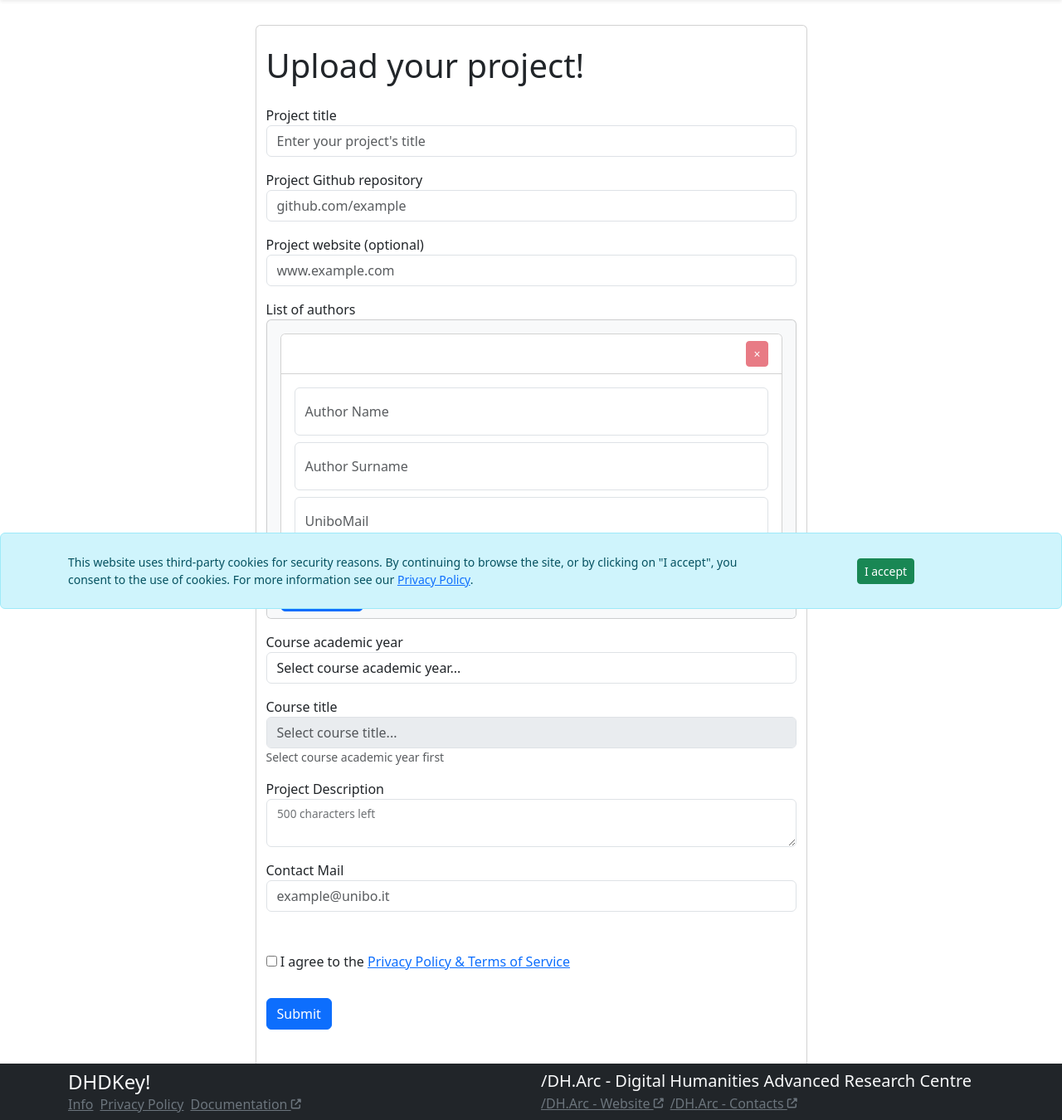
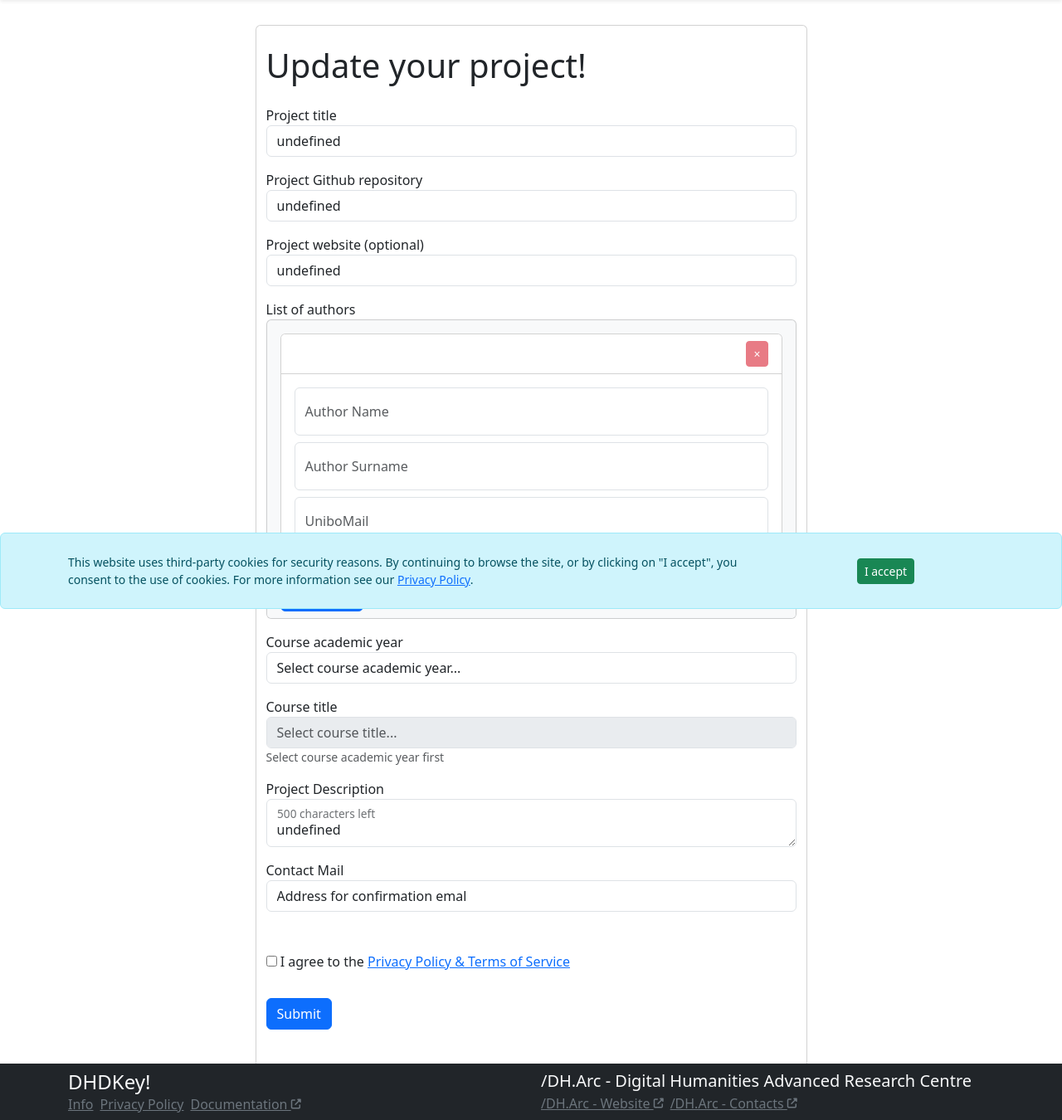
Before and after one commit to dharc-org/dhdkey, a Flask app: template app/templates/update.html in a window 1280 px wide. Shown: the part 66-1416 px from the top of the page at 83% size. Run offline with Flask 2, Linux system fonts and the light colour scheme; the template is opened without the code that fills it, so the values that code supplies are empty; parts of the project's set-up code (start-up, migrations or seed data) failed here and were passed over; some libraries are stand-ins or nearby versions.

Commit message:
project editing page and functional

```diff
--- a/app/routes.py
+++ b/app/routes.py
@@ -94,6 +94,35 @@ def projects():
             search = request.args['search']
         return render_template('projects.html', title='Projects', data=data, name=None, autdata=autdata, author=False, search=search)
 
+@app.route('/projects/edit/project', methods=['POST'])
+def EditProject():
+    id = request.args['id']
+    if request.method == 'POST':
+        if request.form["action"] == "EDIT":
+            data = [
+                project for project in SPARQL_support.get_available() if project['graph'] == id
+                ][0]
+            print(data)
+
+            authors_data = []
+            for aut in data['ids']:
+                _, aut_fullname, aut_mail = SPARQL_support.by_author(aut)
+                aut_name, aut_surname = (aut_fullname.split(',')[0], aut_fullname.split(',')[1])
+                authors_data.append(
+                    {
+                        "name": aut_name,
+                        "surname": aut_surname,
+                        "mail": aut_mail
+                    }
+                )
+
+
+            if len(data):
+                courses_data = data_support.prepare_data(app.config['CSV_PATH'])
+                return render_template('update.html', title='Update', courses_data=courses_data, project_data=data, authors_data=authors_data)
+            # print(request.form)
+
+    return redirect(url_for('projects'))
 
 #NO CONFIRMATION MAIL
 '''
@@ -121,6 +150,7 @@ def upload():
 def upload():
     if request.method == 'POST':
         data = request.form
+        # print(data)
         time = datetime.now()
         jsondata = data_support.parse_form(data, time)
         mail_support.user_confirmation_email(jsondata)
--- a/app/templates/update.html
+++ b/app/templates/update.html
@@ -3,7 +3,7 @@
 {% block content %}
 
     <div class= "col-md-10 col-xl-7 mx-auto mt-5 mb-4 card" style="z-index: 0;">
-        <h2 class="mb-4 mt-4 display-6">Upload your project!</h2>
+        <h2 class="mb-4 mt-4 display-6">Update your project!</h2>
         <form id="projform" autocomplete="off" action="{{ url_for('update') }}" method="POST">
 
             <!--TITLE-->
@@ -96,9 +96,13 @@
 
             <!--RESPONSIBLE MAIL-->
             <div class="form-group mb-5">
-                <label class="mb-0" for="Responsible">Contact Mail</label>
+                <!-- <label class="mb-0" for="Responsible">Contact Mail</label> -->
                 <!--<small id="ResponsibleHelp" class="form-text text-muted mb-1 mt-0">Email address to which data confirmation form will be sent (24h to confirm)</small>-->
-                <input type="mail" class="form-control" id="Responsible" name="Responsible" pattern="^[a-zA-Z0-9_.+-]+@(?:(?:[a-zA-Z0-9-]+\.)?[a-zA-Z]+\.)?(unibo|studio.unibo)\.it$" placeholder="example@unibo.it" title="Only Unibo Mail accepted (@unibo.it or @studio.unibo.it)" required="true">
+                <!-- <input type="mail" class="form-control" id="Responsible" name="Responsible" pattern="^[a-zA-Z0-9_.+-]+@(?:(?:[a-zA-Z0-9-]+\.)?[a-zA-Z]+\.)?(unibo|studio.unibo)\.it$" placeholder="example@unibo.it" title="Only Unibo Mail accepted (@unibo.it or @studio.unibo.it)" required="true"> -->
+                <label for="Responsible">Contact Mail</label>
+                <select class="form-control" id="Responsible" name="Responsible" required="true">
+                    <option value="" selected>Address for confirmation emal</option>
+                </select>
                 </div>
 
             <!--privacy-->
@@ -128,9 +132,86 @@ $(document).ready(function () {
     var len = 1
 
     var courses_data = JSON.parse('{{ courses_data | tojson | safe}}');
+    var project_data = {{ project_data | tojson | safe }};
+    var authors_data = {{ authors_data | tojson | safe }};
+    // project_data_str = project_data_str.replace(/u?'(.+?)': u?'(.+?)'/g, '"$1":"$2"').replace(/&quot;/ig,'"').replace('\\"','"');
+    // var project_data = JSON.parse(project_data_str);
+
+    console.log(project_data);
+    document.getElementById('Title').value=project_data['title']
+    document.getElementById('Repository').value=project_data['repository']
+    document.getElementById('Homepage').value=project_data['homepage']
+    document.getElementById('Description').value=project_data['description']
+
     for (var i = 0; i < courses_data.length; i++) {
         $("#Year").append('<option value="'+ courses_data[i].year +'">'+ courses_data[i].year + '</option>')
         }
+    console.log(authors_data)
+    for (var i = 0; i < authors_data.length; i++) {
+        $("#Responsible").append('<option value="'+ authors_data[i].mail +'">'+ authors_data[i].mail + '</option>')
+    }
+
+
+    document.getElementById('Aut[0][Name]').value=authors_data[0]['name']
+    document.getElementById('Aut[0][Surname]').value=authors_data[0]['surname']
+    document.getElementById('Aut[0][Mail]').value=authors_data[0]['mail']
+
+
+
+
+
+
+
+    for (i=0; i < authors_data.length; i++){
+        next = next + 1;
+        $(".delete").removeClass("disabled")
+
+        var template = '<div class="form-group author-fields card author-item mt-3 text-left text-sm-center" id="item-' + next + '">\
+                            <div class="card-header text-body-secondary bg-white d-flex flex-row justify-content-end">\
+                                <button type="button" class="btn btn-danger btn-sm delete" for="item-' + next + '">\
+                                    <span aria-hidden="true">&times;</span>\
+                                </button>\
+                            </div>\
+                            <div class="card-body text-body-secondary bg-white p-3">\
+                                <div class="row">\
+                                    <div class="col-12 pr-0 authorname">\
+                                        <div class="mb-2 form-floating">\
+                                            <input type="text" class="form-control" id="Aut[' + next + '][Name]"  name="Aut[' + next + '][Name]"  required="true" placeholder="Enter Author&#39;s Name">\
+                                            <label for="Aut[' + next + '][Name]" class="col-sm-4 col-form-label">Author Name</label>\
+                                        </div>\
+                                        <div class="mb-2 form-floating">\
+                                            <input type="text" class="form-control" id="Aut[' + next + '][Surname]"  name="Aut[' + next + '][Surname]"  required="true" placeholder="Enter Author&#39;s Surname">\
+                                            <label for="Aut[' + next + '][Surname]"  class="col-sm-4 col-form-label">Author Surname</label>\
+                                        </div>\
+                                        <div class="form-floating">\
+                                            <input type="mail" class="form-control" id="Aut[' + next + '][Mail]" name="Aut[' + next + '][Mail]" pattern="^[a-zA-Z0-9_.+-]+@(?:(?:[a-zA-Z0-9-]+\.)?[a-zA-Z]+\.)?(unibo|studio.unibo)\.it$" placeholder="Enter Author&#39;s Unibo Mail" title="Only Unibo Mail accepted (@unibo.it or @studio.unibo.it)" required="true">\
+                                            <label for="Aut[' + next + '][Mail]"  class="col-sm-4 col-form-label">UniboMail</label>\
+                                        </div>\
+                                    </div>\
+                                </div>\
+                            </div>\
+                        </div>'
+
+        $('#author-container .author-container-body').append(template);
+        document.getElementById('Aut['+i+'][Name]').value=authors_data[i]['name']
+        document.getElementById('Aut['+i+'][Surname]').value=authors_data[i]['surname']
+        document.getElementById('Aut['+i+'][Mail]').value=authors_data[i]['mail']
+
+        len = $('.author-item').length;
+
+        $(".delete").click(function(){
+            var target = $(this).attr('for');
+            $('#'+ target).remove()
+            len = $('.author-item').length;
+            if (len === 1){
+                $(".delete").addClass("disabled")
+                $(".authorname").removeClass("col-11 pr-0")
+                $(".authorname").addClass("col-12")
+            }
+        });
+    }
+
+
 
     $("#add-more").click(function(e){
         e.preventDefault();
@@ -161,8 +242,6 @@ $(document).ready(function () {
                                 </div>\
                             </div>\
                         </div>'
-
-
         $('#author-container .author-container-body').append(template);
         len = $('.author-item').length;
 
```
Also changed, not shown: app/templates/projects.html (+6 -3 lines).
